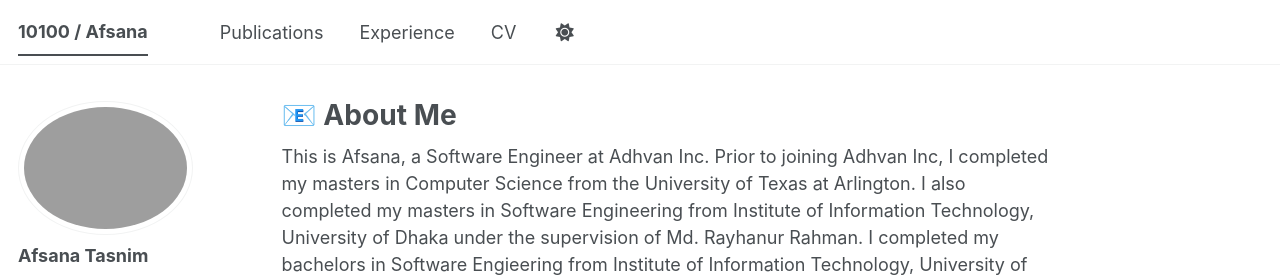
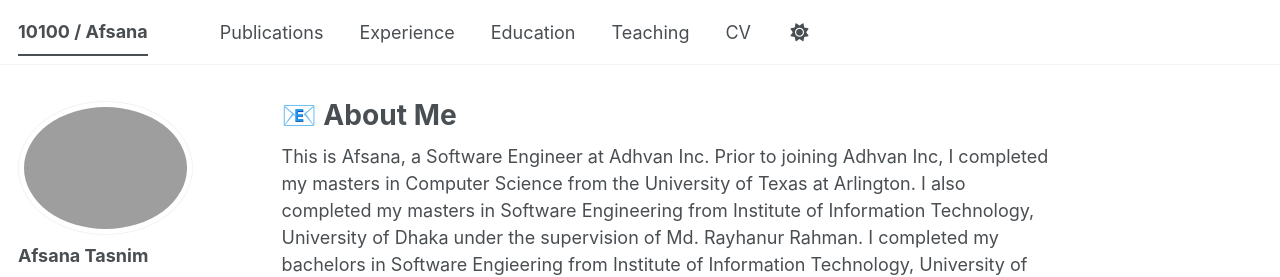
Before and after one commit to AfsanaTasnim/AfsanaTasnim.github.io, a Jekyll site: the page built from _pages/about.md, in a window 1280 px wide. Shown: the top 277 px of the page. Built offline with Jekyll 4.4.1, drawn with Linux system fonts in a browser that asks for light colours; a style sheet for code colours, icons or effects is not loaded.

Commit message:
Update navigation.yml

```diff
--- a/_data/navigation.yml
+++ b/_data/navigation.yml
@@ -14,6 +14,12 @@ main:
   - title: "Experience"
     url: /experience/
 
+  - title: "Education"
+    url: /education/
+
+  - title: "Teaching"
+    url: /teaching/
+
 
   - title: "CV"
     url: /cv/
```
